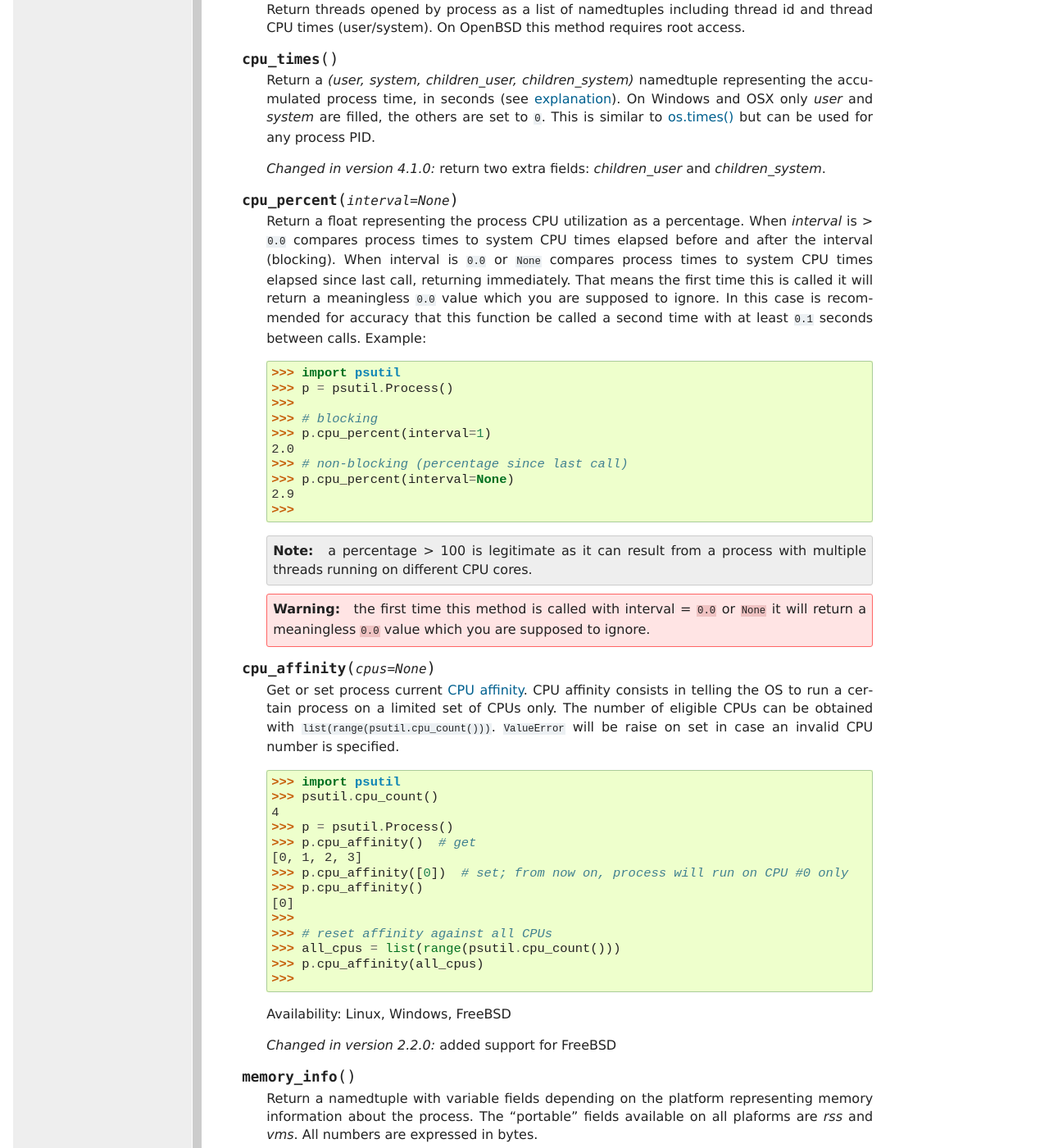
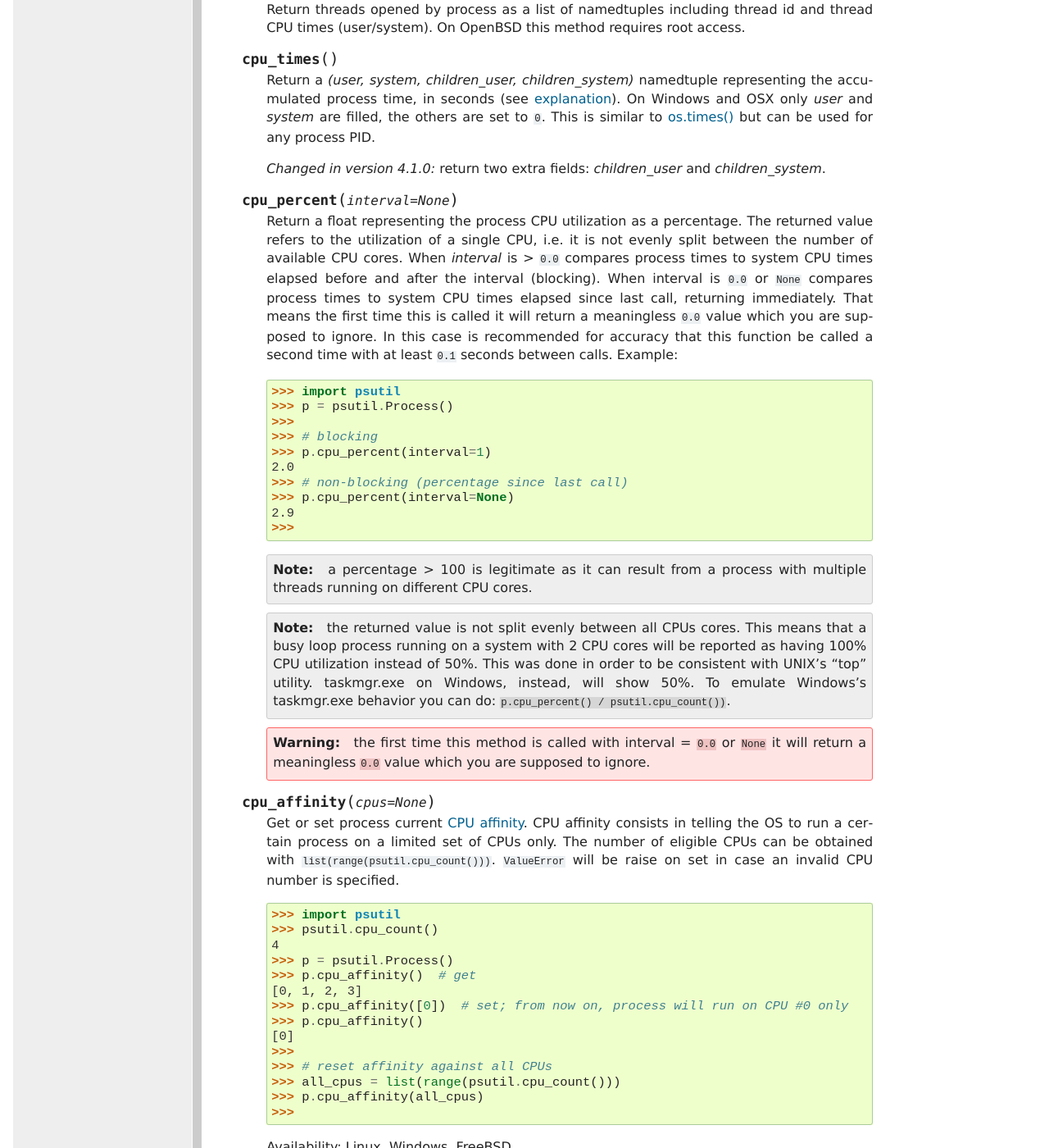
Before and after one commit to giampaolo/psutil, a Sphinx documentation site: the page built from docs/index.rst, in a window 1280 px wide and 1400 px high, scrolled down 14612 px. Shown: the whole window at 82% size. Built offline with Sphinx 7.4.7, drawn with Linux system fonts in a browser that asks for light colours; formulas are drawn with MathJax 3.

Commit message:
update doc about process cpu percent

```diff
--- a/docs/index.rst
+++ b/docs/index.rst
@@ -936,13 +936,16 @@ Process class
   .. method:: cpu_percent(interval=None)
 
      Return a float representing the process CPU utilization as a percentage.
+     The returned value refers to the utilization of a single CPU, i.e. it is
+     not evenly split between the number of available CPU cores.
      When *interval* is > ``0.0`` compares process times to system CPU times
      elapsed before and after the interval (blocking). When interval is ``0.0``
      or ``None`` compares process times to system CPU times elapsed since last
      call, returning immediately. That means the first time this is called it
      will return a meaningless ``0.0`` value which you are supposed to ignore.
      In this case is recommended for accuracy that this function be called a
-     second time with at least ``0.1`` seconds between calls. Example:
+     second time with at least ``0.1`` seconds between calls.
+     Example:
 
       >>> import psutil
       >>> p = psutil.Process()
@@ -958,6 +961,15 @@ Process class
      .. note::
         a percentage > 100 is legitimate as it can result from a process with
         multiple threads running on different CPU cores.
+
+     .. note::
+        the returned value is not split evenly between all CPUs cores.
+        This means that a busy loop process running on a system with 2 CPU
+        cores will be reported as having 100% CPU utilization instead of 50%.
+        This was done in order to be consistent with UNIX's "top" utility.
+        taskmgr.exe on Windows, instead, will show 50%.
+        To emulate Windows's taskmgr.exe behavior you can do:
+        ``p.cpu_percent() / psutil.cpu_count())``.
 
      .. warning::
         the first time this method is called with interval = ``0.0`` or
```
Also changed, not shown: psutil/__init__.py (+22 -9 lines).
